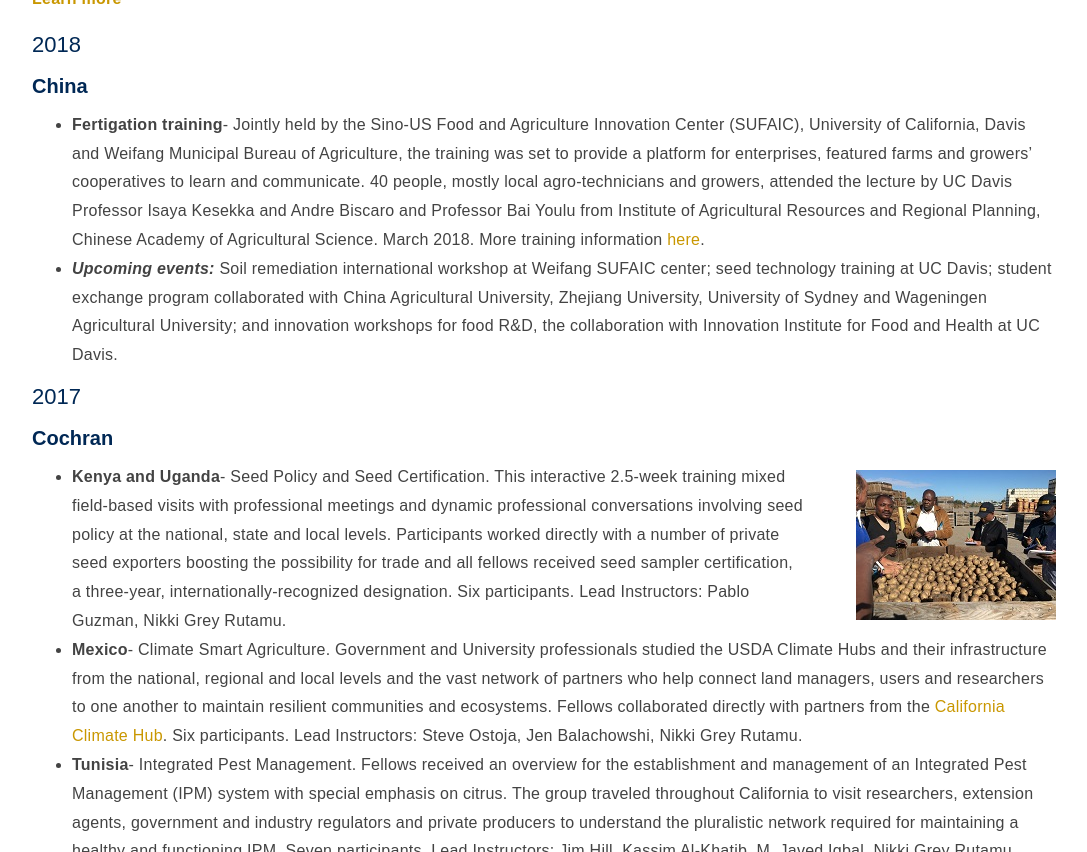
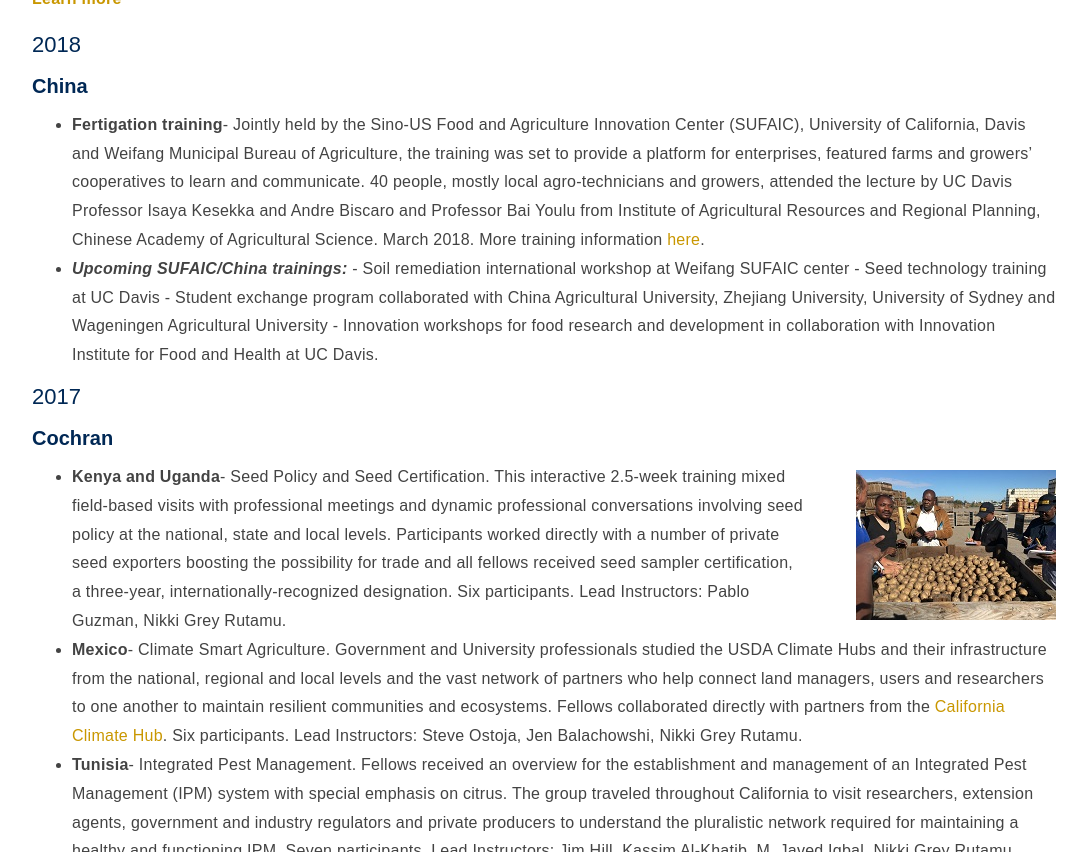
Before and after one commit to ucdavis/ip, a Jekyll site: the page built from training-and-extension/recent-courses.html, in a window 1280 px wide and 900 px high, scrolled down 698 px, cut to the strip 0-852 px from the top of the window. Shown: the whole strip, without its empty margins (96-1183 px from the left). Built offline with Jekyll 4.4.1, drawn with Linux system fonts in a browser that asks for light colours; nearby versions of some CDN libraries.

Commit message:
training edit

```diff
--- a/training-and-extension/recent-courses.html
+++ b/training-and-extension/recent-courses.html
@@ -24,7 +24,11 @@
     <h3> China</h3>
         <ul>
         <li><b>Fertigation training</b>- Jointly held by the Sino-US Food and Agriculture Innovation Center (SUFAIC), University of California, Davis and Weifang Municipal Bureau of Agriculture, the training was set to provide a platform for enterprises, featured farms and growers’ cooperatives to learn and communicate. 40 people, mostly local agro-technicians and growers, attended the lecture by UC Davis Professor Isaya Kesekka and Andre Biscaro and Professor Bai Youlu from Institute of Agricultural Resources and Regional Planning, Chinese Academy of Agricultural Science. March 2018. More training information <a target="_blank" href="http://www.sufaic.com/single-post/2018/03/27/UC-Davis-Professors-Training-in-Fertigation-inWeifang">here</a>.</li>
-        <li><b><i>Upcoming events:</i></b> Soil remediation international workshop at Weifang SUFAIC center; seed technology training at UC Davis; student exchange program collaborated with China Agricultural University, Zhejiang University, University of Sydney and Wageningen Agricultural University; and innovation workshops for food R&D, the collaboration with Innovation Institute for Food and Health at UC Davis.</li>
+        <li><b><i>Upcoming SUFAIC/China trainings:</i></b>
+          - Soil remediation international workshop at Weifang SUFAIC center
+          - Seed technology training at UC Davis
+          - Student exchange program collaborated with China Agricultural University, Zhejiang University, University of Sydney and Wageningen Agricultural University
+          - Innovation workshops for food research and development in collaboration with Innovation Institute for Food and Health at UC Davis.</li>
         </ul>
 
     <h2>2017</h2>
```
